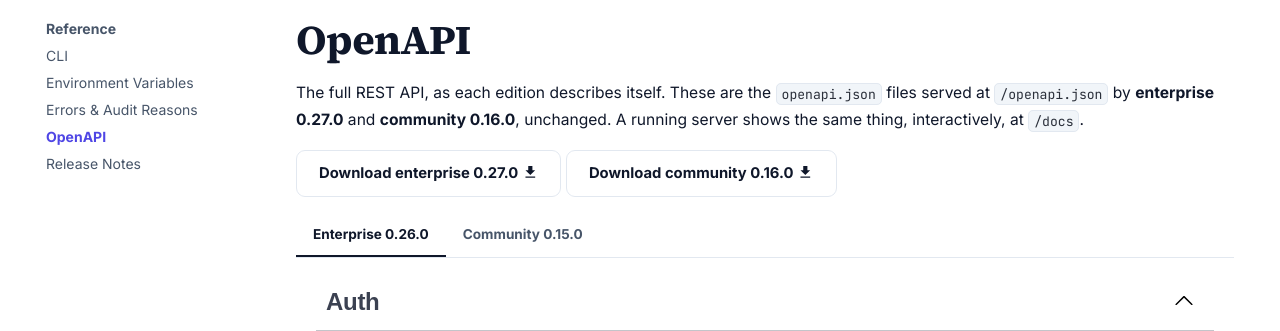
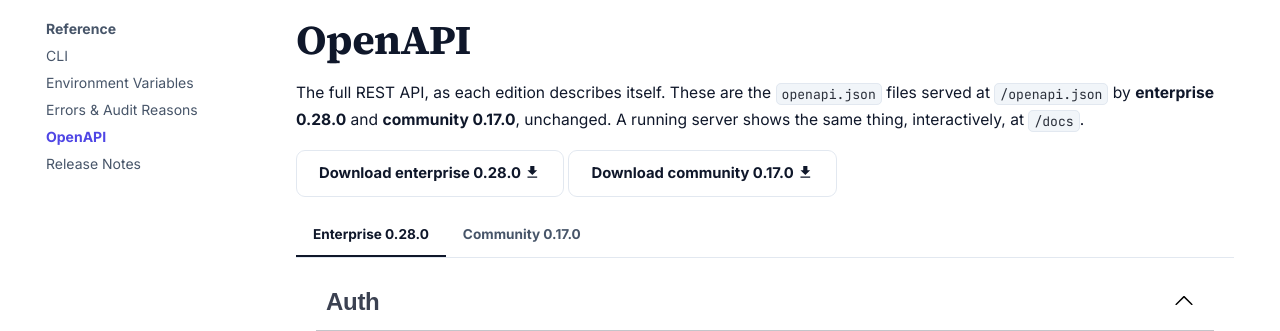
Before and after one commit to tdb-project/tdb-docs, an MkDocs documentation site: the page built from docs/reference/openapi.md, in a window 1280 px wide and 900 px high. Shown: the part 132-463 px from the top of the window. Built offline with MkDocs 1.6.1 and Material for MkDocs 9.7.7, drawn with Linux system fonts in a browser that asks for light colours; nearby versions of some CDN libraries.

Commit message:
docs: OpenAPI page names 0.28.0 and 0.17.0
Co-Authored-By: Claude Opus 5.5 <noreply@anthropic.com>

```diff
--- a/docs/reference/openapi.md
+++ b/docs/reference/openapi.md
@@ -6,17 +6,17 @@ hide:
 # OpenAPI
 
 The full REST API, as each edition describes itself. These are the `openapi.json`
-files served at `/openapi.json` by **enterprise 0.27.0** and **community 0.16.0**,
+files served at `/openapi.json` by **enterprise 0.28.0** and **community 0.17.0**,
 unchanged. A running server shows the same thing, interactively, at `/docs`.
 
-[Download enterprise 0.27.0 :material-download:](../assets/openapi/enterprise.json){ .md-button }
-[Download community 0.16.0 :material-download:](../assets/openapi/community.json){ .md-button }
+[Download enterprise 0.28.0 :material-download:](../assets/openapi/enterprise.json){ .md-button }
+[Download community 0.17.0 :material-download:](../assets/openapi/community.json){ .md-button }
 
-=== "Enterprise 0.26.0"
+=== "Enterprise 0.28.0"
 
     <div id="oa-enterprise" class="tdb-openapi"></div>
 
-=== "Community 0.15.0"
+=== "Community 0.17.0"
 
     <div id="oa-community" class="tdb-openapi"></div>
 
```
